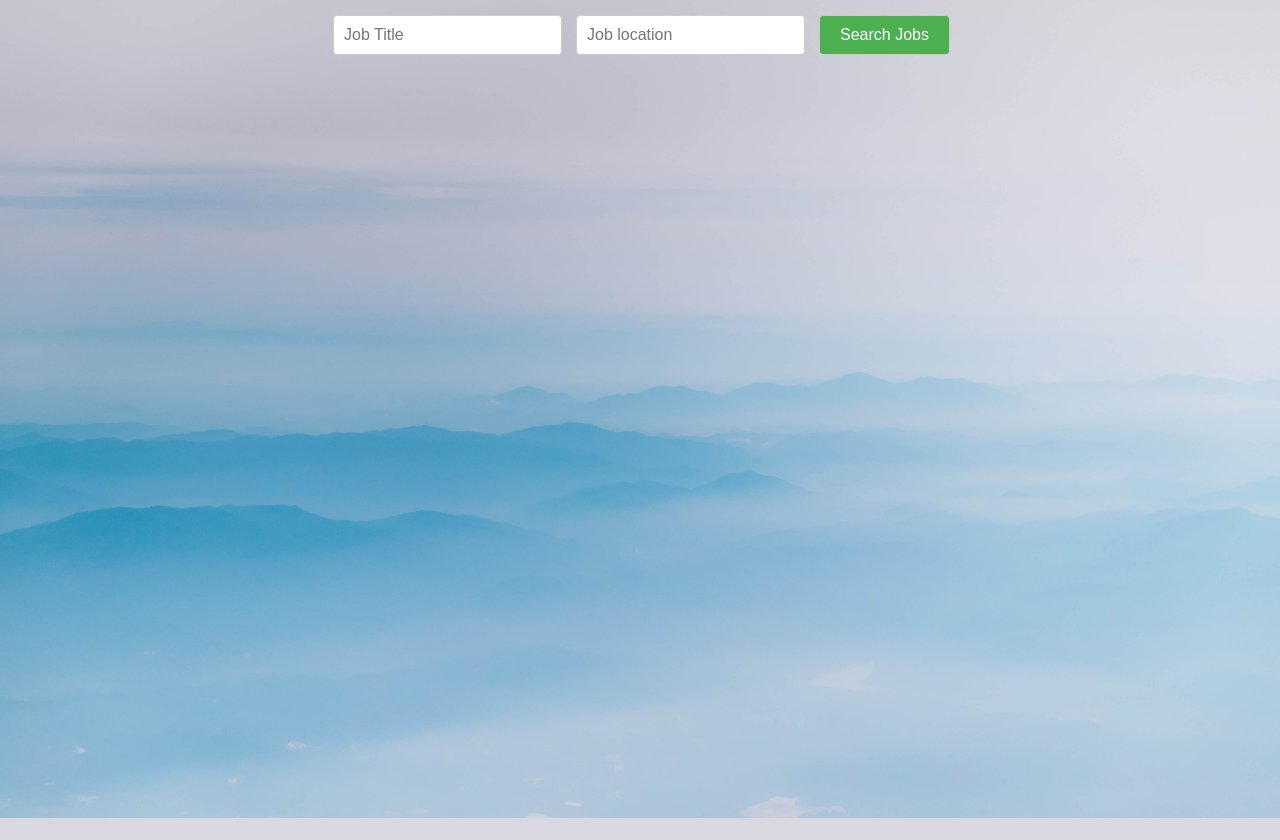
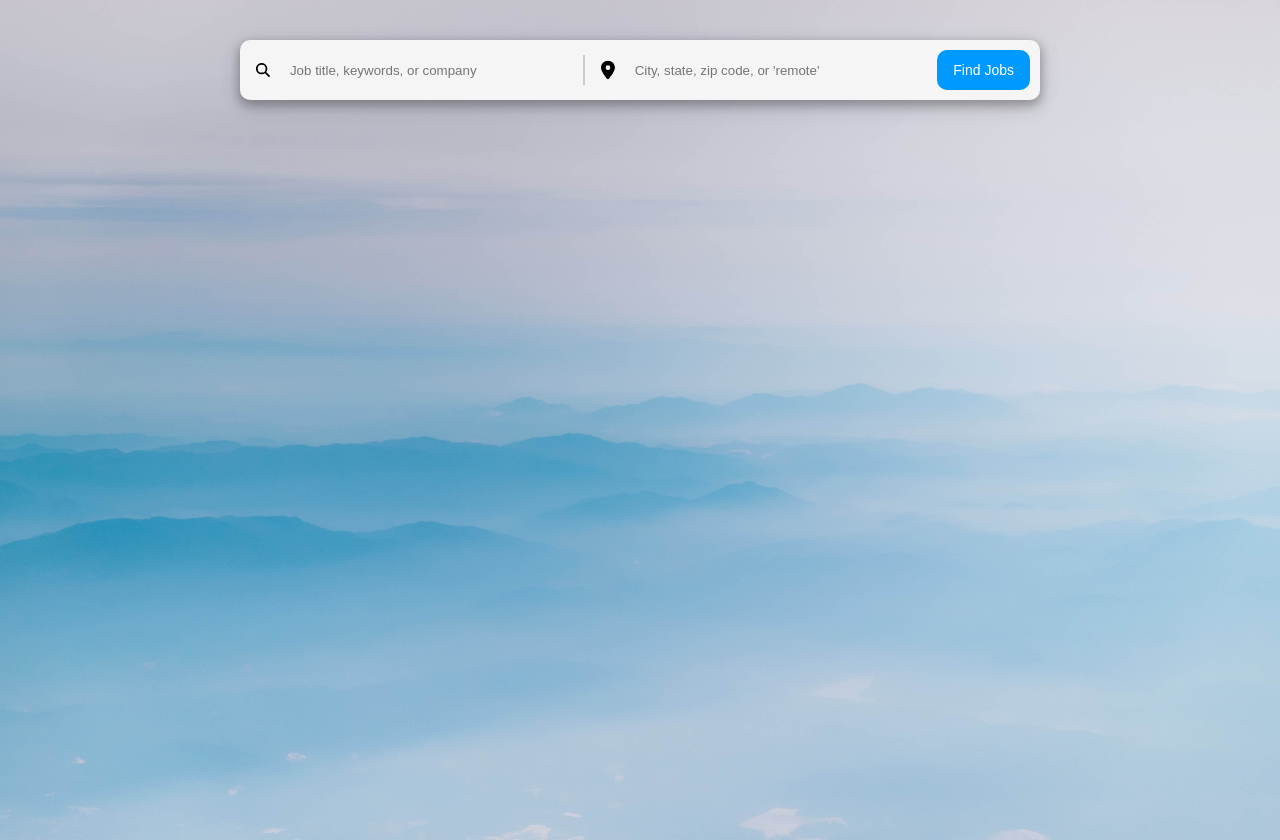
Before and after one commit to StructAnish/Job-search-portal, a Flask app: page /jobs in a window 1280 px wide. Before the commit the page ends 818 px from the top, so only its background shows below. Run offline with Flask 3, Linux system fonts and the light colour scheme; some libraries are stand-ins or nearby versions.

Commit message:
Improve search bar design

```diff
--- a/job-scrap/scraper.py
+++ b/job-scrap/scraper.py
@@ -133,6 +133,8 @@ def scrapeJobs(domain, website, searchbarTag, location, locationSearchbarTag, ca
                     "salary" : job_salary
                 })
 
+        driver.quit()
+
     else:
         if website == "https://in.indeed.com/":
             indeedStatus = 0
--- a/job-scrap/static/css/jobs/jobs.css
+++ b/job-scrap/static/css/jobs/jobs.css
@@ -1,27 +1,95 @@
 .search-bar {
+  max-width: 800px; /* Set a maximum width for the container */
   display: flex;
-  flex-direction: row;
-  margin: 10px auto;
-  width: 50%;
+  margin: 40px auto;
+  background-color: #f5f5f5;
+  border-radius: 10px;
+  box-shadow: 0 4px 8px 2px rgba(0, 0, 0, 0.2), 0 6px 20px 0 rgba(0, 0, 0, 0.19);
 }
 
-.search-bar input[type="search"] {
-  padding: 10px;
-  margin: 5px;
-  border: 1px solid #ccc;
-  border-radius: 4px;
+.search-field {
+  display: flex;
   font-size: 16px;
+  width: 100%;
+}
+
+.left {
+  border-radius: 10px 0px 0px 10px;
+}
+.right {
+  border-radius: 0px 10px 10px 0px;
+}
+
+.search-input {
+  background-color: #f5f5f5;
+  padding: 8px;
+  padding-left: 4px;
+  width: 100%;
+  border: none;
+  outline: none;
 }
 
 .search-bar button {
-  padding: 10px 20px;
-  margin: 5px;
-  border: 1px solid #ccc;
-  border-radius: 4px;
-  font-size: 16px;
-  background-color: #4CAF50;
-  color: white;
+  white-space: nowrap;
+  padding: 12px 16px;
+  font-size: 0.875rem;
+  border-radius: 10px;
+  background-color: #0099ff;
+  /* dark color */
+  color: #fff;
+  border: none;
   cursor: pointer;
+  margin: 10px; /* Add margin to the left of the button */
+}
+
+.search-bar button:hover {
+  background-color: #31acff;
+  /* light color */
+}
+
+svg{
+  margin: auto 16px;
+  height: 20px;
+  width: 20px;
+  color: #ccc;
+}
+
+.close{
+  cursor: pointer;
+}
+
+.close:hover{
+  background-color: #a7a7a7;
+}
+
+.close-hidden{
+  opacity: 0;
+  visibility: hidden;
+}
+
+.focus{
+  border: 1px solid rgb(0, 153, 255);
+  border-bottom: 3px solid rgb(0, 153, 255);
+
+}
+
+.separator {
+  margin-top: auto;
+  margin-bottom: auto;
+  width: 5px;
+  height: 30px;
+  background-color: #ccc;
+}
+/*.......... End of search bar................. */
+
+body {
+  margin: 0;
+  height: 100vh;
+  width: 100%;
+  background-image: url("/static/images/hero-bg.jpg");
+  background-position: center;
+  background-size: cover;
+  /* background: linear-gradient(to top, #4295bd , #c8dce5); */
 }
 
 .job{
@@ -58,13 +126,6 @@ display: flex;
 flex-direction: column;
 }
 
-body {
-  height: 100vh;
-  width: 100%;
-  background-image: url("/static/images/hero-bg.jpg");
-  background-position: center;
-  background-size: cover;
-}
 
 /* Loading screen */
 .loader{
--- a/job-scrap/static/js/jobs/index.js
+++ b/job-scrap/static/js/jobs/index.js
@@ -1,76 +1,31 @@
-const socket = io();
-
-const loader = document.querySelector(".loader");
-const jobsSection = document.getElementById("job-results");
-
-// Function for displaying jobs
-function displayScrapedJobs(data) {
-
-  const job = document.createElement('div');
-  job.className = "job";
-
-  const jobLink = document.createElement('a');
-  jobLink.className = "job-link";
-  jobLink.setAttribute("href", data.link);
-  jobLink.setAttribute("target", "_blank");
-
-  jobLink.innerHTML = `
-    <h2 class='jobTitle'>${data.title}</h2>
-    <div class='company_location'>
-      <span class='company_name'>Company: ${data.name}</span>
-      <span class='company_location'>Location: ${data.location}</span>
-      <span class='salary'>${data.salary}</span>
-      <span class='description'>Description: ${data.description}</span>
-      <span class='posted'>${data.posted}</span>
-    </div>
-    `;
-
-  job.appendChild(jobLink);
-  jobsSection.appendChild(job);
-};
+const searchInputs = document.querySelectorAll('.search-input');
+const closeButtons = document.querySelectorAll('.close');
+const searchFields = document.querySelectorAll('.search-field');
 
 
-// Submit button event handler function
-document.getElementById("searchForm").addEventListener("submit", function(event) {
-  event.preventDefault(); // Prevent default form submission
+searchInputs.forEach((searchInput, index) => {
+    // Input event listener
+    searchInput.addEventListener('input', () => {
+        if (searchInput.value.length > 0) {
+            closeButtons[index].classList.remove('close-hidden');
+        } else {
+            closeButtons[index].classList.add('close-hidden');
+        }
+    });
 
-  // remove loader-hidden class of loader
-  loader.classList.remove("loader-hidden");
-
-  jobsSection.innerHTML = "";
-
-  const jobTitle = document.getElementById("title").value;
-  const location = document.getElementById("location").value;
-
-  // Emit data to server-side with SocketIO
-  socket.emit('job_search', { jobTitle, location });
+    // Which element is at focus not
+    searchInput.addEventListener('focus', () => {
+        searchFields[index].classList.add('focus');
+    });
+    searchInput.addEventListener('blur', () => {
+        searchFields[index].classList.remove('focus');
+    });
 });
 
-
-// Listen for 'job_results' event
-socket.on('job_results', function(data) {
-  // Hide loading screen
-  if(loader.classList.contains("loader-hidden") == false){
-    loader.classList.add("loader-hidden");
-  }
-
-  // Display scraped results on the webpage
-  displayScrapedJobs(data);
+// Close button css
+closeButtons.forEach((closeButton, index) => {
+    closeButton.addEventListener('click', () => {
+        searchInputs[index].value = "";
+        closeButton.classList.add('close-hidden');
+    });
 });
-
-// What to display when no jobs are available
-socket.on('no_jobs', function(data) {
-  if(loader.classList.contains("loader-hidden") == false){
-    loader.classList.add("loader-hidden");
-  }
-
-  jobsSection.innerHTML = `
-      <h1>The search did not match any jobs.</h1>
-      <h2>Search suggestions:</h2>
-      <ul>
-      <li>Try more general keywords</li>
-      <li>Check your spelling</li>
-      <li>Replace abbreviations with the entire word</li>
-      </ul>
-      `;
-});
--- /dev/null
+++ b/job-scrap/static/js/jobs/jobs.js
@@ -0,0 +1,76 @@
+const socket = io();
+
+const loader = document.querySelector(".loader");
+const jobsSection = document.getElementById("job-results");
+
+// Function for displaying jobs
+function displayScrapedJobs(data) {
+
+  const job = document.createElement('div');
+  job.className = "job";
+
+  const jobLink = document.createElement('a');
+  jobLink.className = "job-link";
+  jobLink.setAttribute("href", data.link);
+  jobLink.setAttribute("target", "_blank");
+
+  jobLink.innerHTML = `
+    <h2 class='jobTitle'>${data.title}</h2>
+    <div class='company_location'>
+      <span class='company_name'>Company: ${data.name}</span>
+      <span class='company_location'>Location: ${data.location}</span>
+      <span class='salary'>${data.salary}</span>
+      <span class='description'>Description: ${data.description}</span>
+      <span class='posted'>${data.posted}</span>
+    </div>
+    `;
+
+  job.appendChild(jobLink);
+  jobsSection.appendChild(job);
+};
+
+
+// Submit button event handler function
+document.getElementById("searchForm").addEventListener("submit", function(event) {
+  event.preventDefault(); // Prevent default form submission
+
+  // remove loader-hidden class of loader
+  loader.classList.remove("loader-hidden");
+
+  jobsSection.innerHTML = "";
+
+  const jobTitle = document.getElementById("title").value;
+  const location = document.getElementById("location").value;
+
+  // Emit data to server-side with SocketIO
+  socket.emit('job_search', { jobTitle, location });
+});
+
+
+// Listen for 'job_results' event
+socket.on('job_results', function(data) {
+  // Hide loading screen
+  if(loader.classList.contains("loader-hidden") == false){
+    loader.classList.add("loader-hidden");
+  }
+
+  // Display scraped results on the webpage
+  displayScrapedJobs(data);
+});
+
+// What to display when no jobs are available
+socket.on('no_jobs', function(data) {
+  if(loader.classList.contains("loader-hidden") == false){
+    loader.classList.add("loader-hidden");
+  }
+
+  jobsSection.innerHTML = `
+      <h1>The search did not match any jobs.</h1>
+      <h2>Search suggestions:</h2>
+      <ul>
+      <li>Try more general keywords</li>
+      <li>Check your spelling</li>
+      <li>Replace abbreviations with the entire word</li>
+      </ul>
+      `;
+});
--- a/job-scrap/templates/jobs/jobs.html
+++ b/job-scrap/templates/jobs/jobs.html
@@ -7,19 +7,38 @@
     <link rel="stylesheet" href="/static/css/jobs/jobs.css">
 </head>
 <body>
-    <div class="search-bar">
-        <form id="searchForm">
-            <input type="search" id="title" name="job_title" placeholder="Job Title" onkeydown="return /[a-zA-Z ]/i.test(event.key)" required>
-            <input type="search" id="location" name="location" placeholder="Job location">
-            <button type="submit">Search Jobs</button>
-          </form>
-    </div>
+    <form id="searchForm">
+        <div class="search-bar">
+
+            <div class="search-field left">
+                <svg xmlns="http://www.w3.org/2000/svg" viewBox="0 0 512 512"><path d="M416 208c0 45.9-14.9 88.3-40 122.7L502.6 457.4c12.5 12.5 12.5 32.8 0 45.3s-32.8 12.5-45.3 0L330.7 376c-34.4 25.2-76.8 40-122.7 40C93.1 416 0 322.9 0 208S93.1 0 208 0S416 93.1 416 208zM208 352a144 144 0 1 0 0-288 144 144 0 1 0 0 288z"/></svg>
+                <input type="text" id="title" name="job_title" class="search-input" placeholder="Job title, keywords, or company">
+                <svg class="close close-hidden" xmlns="http://www.w3.org/2000/svg" viewBox="0 0 384 512"><path d="M342.6 150.6c12.5-12.5 12.5-32.8 0-45.3s-32.8-12.5-45.3 0L192 210.7 86.6 105.4c-12.5-12.5-32.8-12.5-45.3 0s-12.5 32.8 0 45.3L146.7 256 41.4 361.4c-12.5 12.5-12.5 32.8 0 45.3s32.8 12.5 45.3 0L192 301.3 297.4 406.6c12.5 12.5 32.8 12.5 45.3 0s12.5-32.8 0-45.3L237.3 256 342.6 150.6z"/></svg>
+            </div>
+
+            <div class="separator"></div>
+
+            <div class="search-field right">
+                <svg xmlns="http://www.w3.org/2000/svg" viewBox="0 0 384 512"><path d="M215.7 499.2C267 435 384 279.4 384 192C384 86 298 0 192 0S0 86 0 192c0 87.4 117 243 168.3 307.2c12.3 15.3 35.1 15.3 47.4 0zM192 128a64 64 0 1 1 0 128 64 64 0 1 1 0-128z"/></svg>
+                <input type="text" id="location" name="location" class="search-input" placeholder="City, state, zip code, or 'remote'">
+                <svg class="close close-hidden" xmlns="http://www.w3.org/2000/svg" viewBox="0 0 384 512"><path d="M342.6 150.6c12.5-12.5 12.5-32.8 0-45.3s-32.8-12.5-45.3 0L192 210.7 86.6 105.4c-12.5-12.5-32.8-12.5-45.3 0s-12.5 32.8 0 45.3L146.7 256 41.4 361.4c-12.5 12.5-12.5 32.8 0 45.3s32.8 12.5 45.3 0L192 301.3 297.4 406.6c12.5 12.5 32.8 12.5 45.3 0s12.5-32.8 0-45.3L237.3 256 342.6 150.6z"/></svg>
+            </div>
+
+            <div class="button">
+                <button type="submit">Find Jobs</button>
+            </div>
+
+        </div>
+    </form>
+
     <div id = "job-results"></div>
 
     <div class="loader loader-hidden"></div>
+
     <!-- <script src="{{ url_for('static', filename='index.js') }}"></script> -->
     <!-- CDN for including socket.io -->
     <script src="https://cdn.socket.io/4.7.5/socket.io.min.js" integrity="sha384-2huaZvOR9iDzHqslqwpR87isEmrfxqyWOF7hr7BY6KG0+hVKLoEXMPUJw3ynWuhO" crossorigin="anonymous"></script>
     <script src="/static/js/jobs/index.js"></script>
+    <script src="/static/js/jobs/jobs.js"></script>
 </body>
 </html>
```
